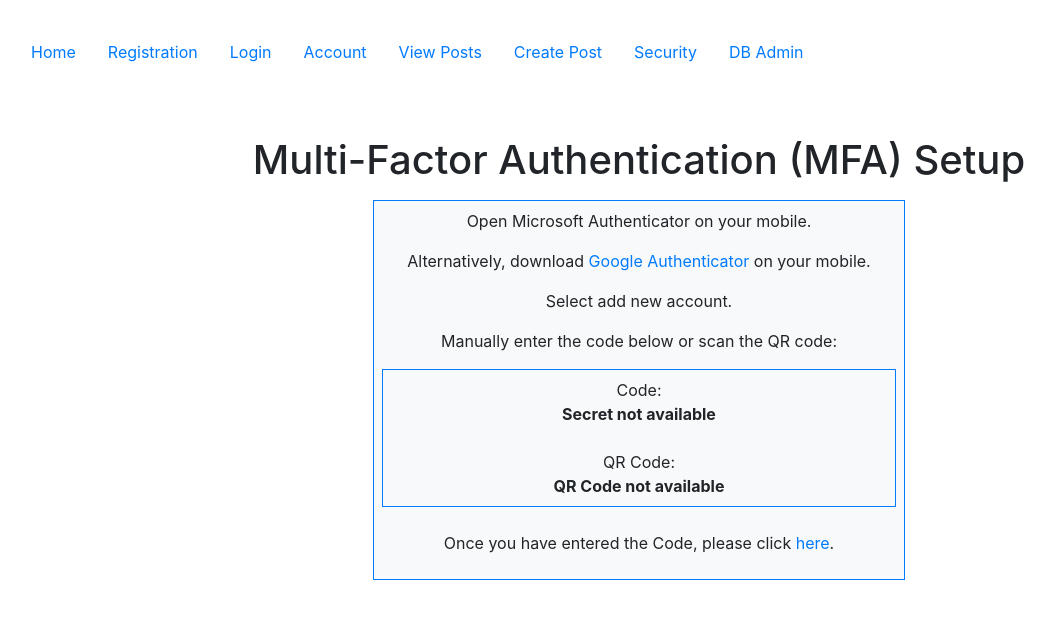
After one commit to kristenarguello/csc2031practicals, a Flask app: page /mfa_setup in a window 1280 px wide. The commit adds this page. Shown: the top 619 px of the page, without its empty margins (1-1056 px from the left). Run offline with Flask 3, Linux system fonts and the light colour scheme; some libraries are stand-ins or nearby versions.

Commit message:
add mfa with qr code and manual setup - pratical 11

```diff
--- a/accounts/forms.py
+++ b/accounts/forms.py
@@ -22,7 +22,7 @@ class RegistrationForm(FlaskForm):
             ),
             Regexp(regex=".*[0-9]", flags=0, message="Password must contain a digit."),
             Regexp(
-                regex=".*[@#$%^&+=]",
+                regex=".*[$&+,:;=?@#|'<>.-^*()%!]",
                 flags=0,
                 message="Password must contain a special character.",
             ),
@@ -40,5 +40,6 @@ class RegistrationForm(FlaskForm):
 class LoginForm(FlaskForm):
     email = StringField(validators=[DataRequired()])
     password = PasswordField(validators=[DataRequired()])
+    mfa_key = StringField(validators=[DataRequired()])
     submit = SubmitField()
     recaptcha = RecaptchaField()
--- a/accounts/views.py
+++ b/accounts/views.py
@@ -14,7 +14,7 @@ def registration():
 
     if form.validate_on_submit():
         if User.query.filter_by(email=form.email.data).first():
-            flash("Email already exists", category="danger")
+            flash("Email already exists.", category="danger")
             return render_template("accounts/registration.html", form=form)
 
         new_user = User(
@@ -28,17 +28,17 @@ def registration():
         db.session.add(new_user)
         db.session.commit()
 
-        flash("Account Created", category="success")
-        return redirect(url_for("accounts.login"))
+        flash(
+            "Account Created. You must enable Multi-Factor Authentication (MFA) to login.",
+            category="success",
+        )
+        return render_template(
+            "accounts/setup_mfa.html",
+            secret=new_user.mfa_key,
+            uri=new_user.get_uri_mfa(),
+        )
 
     return render_template("accounts/registration.html", form=form)
-
-
-# keep track of users invalid authentication attempts
-# maximum permitted attempts = 3
-# invalid authentication should contain the number of permitted attempts left
-# login form should be hidden when the maximum number of permitted invalid authentication attempts is reached - simulate the users account being locked
-# provide a link to the user to simulate the unlocking of the users account - reset to 3 permitted attempts
 
 
 def authentication_attempts_limiter(session, form):
@@ -79,18 +79,40 @@ def login():
     if form.validate_on_submit():
         user = User.query.filter_by(email=form.email.data).first()
 
-        # if user does not exist
-        if not user or not user.validate_password(form.password.data):
-            session["attempts"] += 1
-            form = authentication_attempts_limiter(session=session, form=form)
-            return render_template("accounts/login.html", form=form)
+        # check if email and password are valid
+        if user and user.validate_password(form.password.data):
 
-        # reset attempts
-        session["attempts"] = 0
-        flash("Login Successful", category="success")
-        return redirect(url_for("posts.posts"))
+            # check if key is valid
+            if user.validate_mfa(form.mfa_key.data):
 
-    # pass form as parameter
+                # check if MFA is enabled when getting the key right
+                if user.mfa_enabled is False:
+                    # TODO: need to check if it's really changing in the db
+                    user.mfa_enabled = True
+                    db.session.commit()
+
+                # got email, password and mfa right = login successful
+                session["attempts"] = 0
+                flash("Login Successful.", category="success")
+                return redirect(url_for("posts.posts"))
+
+            # check if MFA is not enabled when getting the key wrong
+            elif user.mfa_enabled is False:
+                flash(
+                    "You have not enabled Multi-Factor Authentication. Please enable MFA to login.",
+                    category="danger",
+                )
+                return render_template(
+                    "accounts/setup_mfa.html",
+                    secret=user.mfa_key,
+                    uri=user.get_uri_mfa(),
+                )
+
+        # got something wrong - increase attempts
+        session["attempts"] += 1
+        form = authentication_attempts_limiter(session=session, form=form)
+
+    # form was not valid or the number of attempts was exceeded
     return render_template("accounts/login.html", form=form)
 
 
@@ -103,3 +125,8 @@ def account():
 def unlock():
     session["attempts"] = 0
     return redirect(url_for("accounts.login"))
+
+
+@accounts_bp.route("/mfa_setup")
+def mfa_setup():
+    return render_template("accounts/setup_mfa.html")
--- a/posts/views.py
+++ b/posts/views.py
@@ -23,7 +23,7 @@ def create():
         db.session.add(new_post)
         db.session.commit()
 
-        flash("Post created", category="success")
+        flash("Post created.", category="success")
         return redirect(url_for("posts.posts"))
 
     return render_template("posts/create.html", form=form)
@@ -41,7 +41,7 @@ def update(id):
     if form.validate_on_submit():
         post_to_update.update(title=form.title.data, body=form.body.data)
 
-        flash("Post updated", category="success")
+        flash("Post updated.", category="success")
         return redirect(url_for("posts.posts"))
 
     form.title.data = post_to_update.title
@@ -55,5 +55,5 @@ def delete(id):
     Post.query.filter_by(id=id).delete()
     db.session.commit()
 
-    flash("Post deleted", category="success")
+    flash("Post deleted.", category="success")
     return redirect(url_for("posts.posts"))
--- a/requirements.txt
+++ b/requirements.txt
@@ -15,5 +15,8 @@ Flask-WTF
 Flask-Admin
 WTForms
 Flask-Limiter
+flask-qrcode
 
 python-dotenv
+
+pyotp
--- a/templates/accounts/login.html
+++ b/templates/accounts/login.html
@@ -13,7 +13,7 @@
                             {% with messages = get_flashed_messages(with_categories=true) %}
                             {% for category, message in messages %}
                             <div class="alert alert-{{ category }} mt-3 alert-dismissible" role="alert">
-                                {{ message }}.
+                                {{ message }}
                                 <button type="button" class="btn-close" data-bs-dismiss="alert" onclick=delete_flash(this)>
                                     <span>&times;</span>
                                 </button>
@@ -30,6 +30,10 @@
                         <div class="form-group">
                             {{ form.password.label}}<span style="color: red">*</span>
                             {{ form.password(class="form-control") }}
+                        </div>
+                        <div class="form-group">
+                            {{ form.mfa_key.label}}<span style="color: red">*</span>
+                            {{ form.mfa_key(class="form-control") }}
                         </div>
                         <div class="form-group">
                             {{ form.recaptcha}}
--- a/templates/accounts/registration.html
+++ b/templates/accounts/registration.html
@@ -18,7 +18,7 @@
                             {% with messages = get_flashed_messages(with_categories=true) %}
                             {% for category, message in messages %}
                             <div class="alert alert-{{ category }} mt-3 alert-dismissible" role="alert">
-                                {{ message }}. Go to <a href="{{ url_for('accounts.login') }}">login page</a>.
+                                {{ message }} Go to <a href="{{ url_for('accounts.login') }}">login page</a>.
                                 <button type="button" class="btn-close" data-bs-dismiss="alert" onclick=delete_flash(this)>
                                     <span>&times;</span>
                                 </button>
--- /dev/null
+++ b/templates/accounts/setup_mfa.html
@@ -0,0 +1,63 @@
+{% extends "base.html" %}
+
+{% block content %}
+<div class="container">
+    <h1>Multi-Factor Authentication (MFA) Setup</h1>
+    <div class="p-2 row">
+        <div class="col-3"></div>
+        <div class="col-6">
+                <div class="p-2 bg-light border border-primary">
+                    <div style="text-align: center">
+                        <div>
+                            {% with messages = get_flashed_messages(with_categories=true) %}
+                            {% for category, message in messages %}
+                            <div class="alert alert-{{ category }} mt-3 alert-dismissible" role="alert">
+                                {{ message }}
+                                <button type="button" class="btn-close" data-bs-dismiss="alert" onclick=delete_flash(this)>
+                                    <span>&times;</span>
+                                </button>
+                            </div>
+                            {% endfor %}
+                            {% endwith %}
+                        </div>
+                        <div class="form-group">
+                            Open Microsoft Authenticator on your mobile.
+                        </div>
+                        <div class="form-group">
+                            Alternatively, download <a href="https://apps.apple.com/us/app/google-authenticator/id388497605">Google Authenticator</a> on your mobile.
+                        </div>
+                        <div class="form-group">
+                            Select add new account.
+                        </div>
+                        <div class="form-group">
+                            Manually enter the code below or scan the QR code:
+                        </div>
+                        <div class="p-2 bg-light border border-primary" style="size: 3rem">
+                                Code:<br>
+                                {% if secret %}
+                                    <strong>{{ secret }}</strong>
+                                    <br>
+                                    <br>
+                                {% else %}
+                                    <strong>Secret not available</strong>
+                                    <br>
+                                    <br>
+                                {% endif %}
+                                QR Code:<br>
+                                {% if uri %}
+                                    <img src="{{ qrcode(uri, box_size=5, border=5) }}" alt="QR Code for MFA">
+                                {% else %}
+                                    <strong>QR Code not available</strong>
+                                {% endif %}
+                        </div>
+                        <div class="form-group">
+                            <br>Once you have entered the Code, please click <a href="{{ url_for('accounts.login') }}">here</a>.
+                        </div>
+                    </div>
+                </div>
+        </div>
+        <!-- <div class="col-3"></div> -->
+    </div>
+
+</div>
+{% endblock %}
```
Also changed, not shown: config.py (+37 -2 lines), migrations/versions/ecc2254502e8_.py (added, +34 -0 lines).
